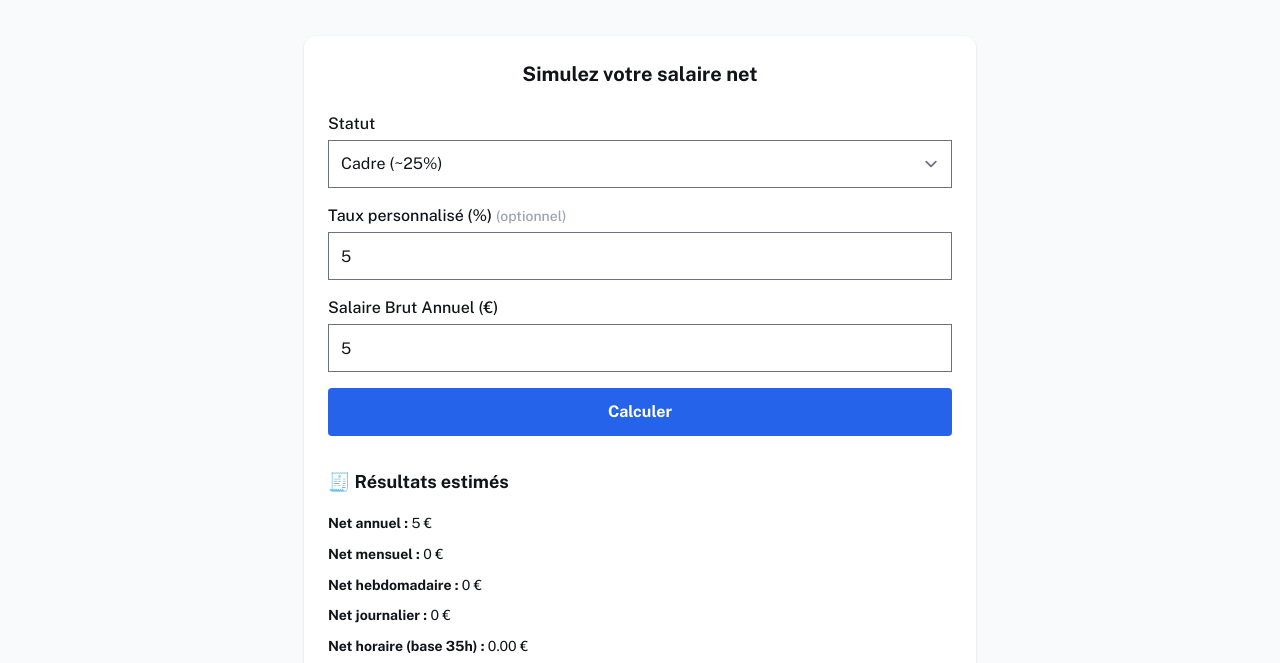
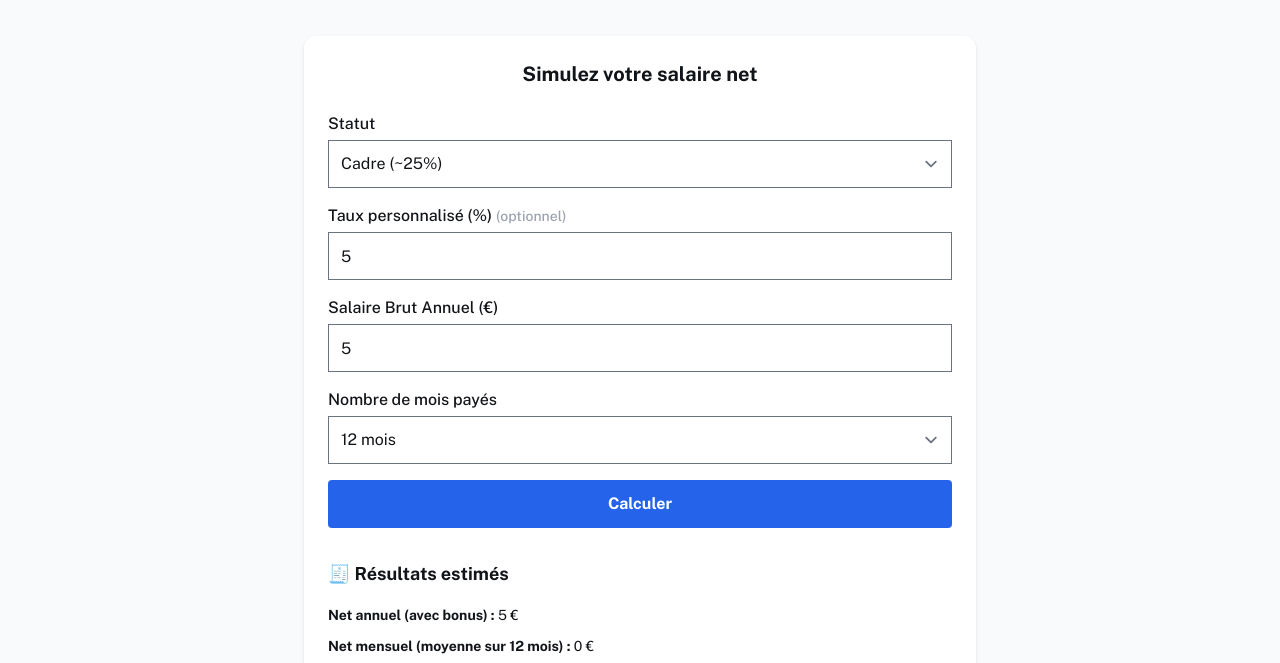
Before and after one commit to Dilraj7/paycheck-simulator, a plain HTML site: page index.html in a window 1280 px wide. Both pictures are taken after typing "5", "5" into the empty fields and a click on the button "Calculer". Shown: the part 68-731 px from the top of the page. Drawn offline with nearby package versions, Linux system fonts and the light colour scheme.

Commit message:
Ajout d'une option pour sélectionner le nombre de mois payés et mise à jour des résultats estimés dans le simulateur de salaire

```diff
--- a/index.html
+++ b/index.html
@@ -49,32 +49,44 @@
       <input id="brut" type="number" class="form-input w-full h-12" placeholder="Ex : 50000" />
     </div>
 
-        <button onclick="calculerSalaire()" class="w-full bg-blue-600 hover:bg-blue-700 text-white h-12 rounded font-semibold">Calculer</button>
+    <div>
+      <label for="mois" class="block font-medium mb-1">Nombre de mois payés</label>
+      <select id="mois" class="form-select w-full h-12">
+        <option value="12">12 mois</option>
+        <option value="13">13 mois</option>
+        <option value="14">14 mois</option>
+        <option value="15">15 mois</option>
+      </select>
+    </div>
+
+    <button onclick="calculerSalaire()" class="w-full bg-blue-600 hover:bg-blue-700 text-white h-12 rounded font-semibold">
+      Calculer
+    </button>
   </div>
 
   <div id="resultats" class="mt-8 hidden">
     <h3 class="text-lg font-bold mb-4">🧾 Résultats estimés</h3>
     <ul class="space-y-2 text-sm leading-relaxed">
-          <li><strong>Net annuel :</strong> <span id="netAnnuel">--</span> €</li>
-          <li><strong>Net mensuel :</strong> <span id="netMois">--</span> €</li>
+      <li><strong>Net annuel (avec bonus) :</strong> <span id="netAnnuel">--</span> €</li>
+      <li><strong>Net mensuel (moyenne sur 12 mois) :</strong> <span id="netMois">--</span> €</li>
       <li><strong>Net hebdomadaire :</strong> <span id="netSemaine">--</span> €</li>
       <li><strong>Net journalier :</strong> <span id="netJour">--</span> €</li>
-          <li><strong>Net horaire (base 35h) :</strong> <span id="netHeure">--</span> €</li>
+      <li><strong>Net horaire (35h) :</strong> <span id="netHeure">--</span> €</li>
       <li class="pt-2"><strong>Impôts & Cotisations :</strong> <span id="taxes">--</span> €</li>
       <li><strong>Coût Employeur estimé :</strong> <span id="employeur">--</span> €</li>
     </ul>
   </div>
 </main>
 
-    <footer class="text-center text-xs text-gray-400 mt-10 pb-5">
-      &copy; 2025 Simulateur de rémunération – Données indicatives à titre personnel.
-    </footer>
+
+
 
     <script>
   function calculerSalaire() {
     const brut = parseFloat(document.getElementById("brut").value);
     const statut = document.getElementById("statut").value;
     const tauxInput = parseFloat(document.getElementById("taux").value);
+    const mois = parseInt(document.getElementById("mois").value);
 
     if (isNaN(brut) || brut <= 0) {
       alert("Veuillez saisir un salaire brut annuel valide.");
@@ -92,24 +104,31 @@
       ? tauxInput / 100
       : tauxParStatut[statut] || 0.25;
 
-        const netAnnuel = brut * (1 - taux);
-        const taxes = brut - netAnnuel;
+    const brutGlobal = brut * (mois / 12); // Ex : 13 mois = 1.0833
+    const netAnnuel = brutGlobal * (1 - taux);
+    const taxes = brutGlobal - netAnnuel;
     const netMois = netAnnuel / 12;
     const netSemaine = netAnnuel / 52;
-        const netJour = netAnnuel / 260;   // environ 5j/sem × 52
-        const netHeure = netAnnuel / (52 * 35); // base 35h/sem
-        const employeur = brut * 1.25;
+    const netJour = netAnnuel / 260;
+    const netHeure = netAnnuel / (52 * 35);
+    const employeur = brutGlobal * 1.25;
 
-        document.getElementById("netAnnuel").textContent = netAnnuel.toFixed(0).replace(/\B(?=(\d{3})+(?!\d))/g, " ");
-        document.getElementById("netMois").textContent = netMois.toFixed(0);
-        document.getElementById("netSemaine").textContent = netSemaine.toFixed(0);
-        document.getElementById("netJour").textContent = netJour.toFixed(0);
-        document.getElementById("netHeure").textContent = netHeure.toFixed(2);
-        document.getElementById("taxes").textContent = taxes.toFixed(0);
-        document.getElementById("employeur").textContent = employeur.toFixed(0);
+    const f = (n) => n.toLocaleString("fr-FR", { maximumFractionDigits: 0 });
+    const f2 = (n) => n.toLocaleString("fr-FR", { maximumFractionDigits: 2 });
+
+    document.getElementById("netAnnuel").textContent = f(netAnnuel);
+    document.getElementById("netMois").textContent = f(netMois);
+    document.getElementById("netSemaine").textContent = f(netSemaine);
+    document.getElementById("netJour").textContent = f(netJour);
+    document.getElementById("netHeure").textContent = f2(netHeure);
+    document.getElementById("taxes").textContent = f(taxes);
+    document.getElementById("employeur").textContent = f(employeur);
 
     document.getElementById("resultats").classList.remove("hidden");
   }
 </script>
+    <footer class="text-center text-xs text-gray-400 mt-10 pb-5">
+      &copy; 2025 Simulateur de rémunération – Données indicatives à titre personnel.
+    </footer>
   </body>
 </html>
```
Lines whose indentation alone changed are shown as unchanged.
